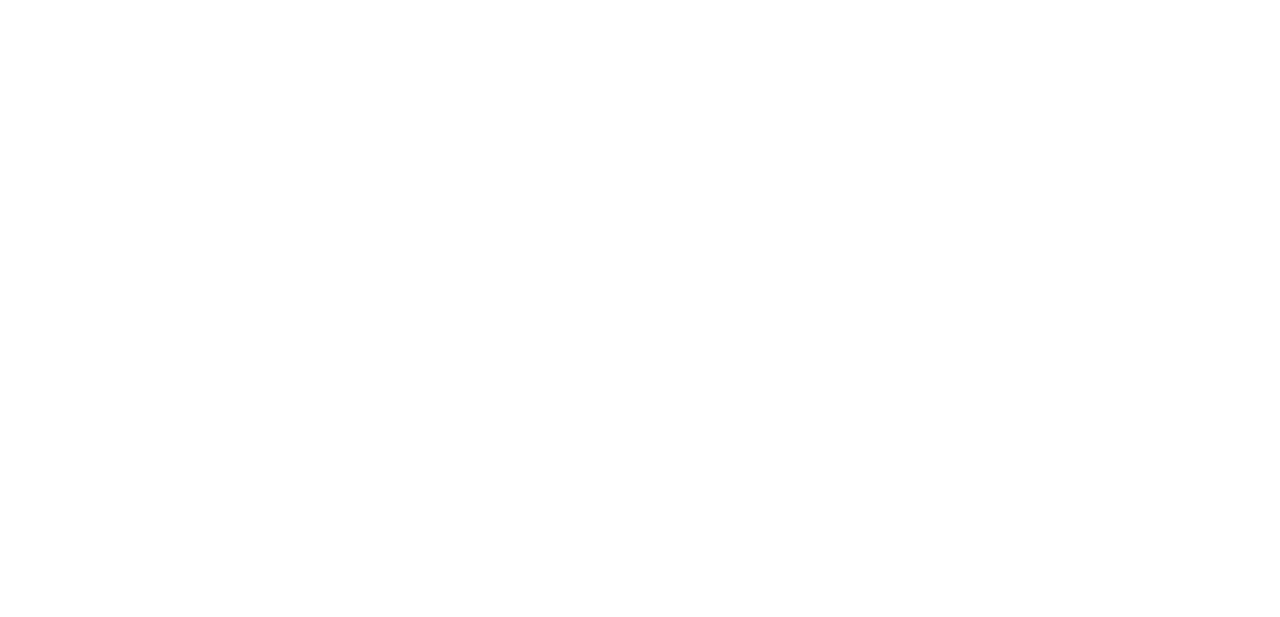
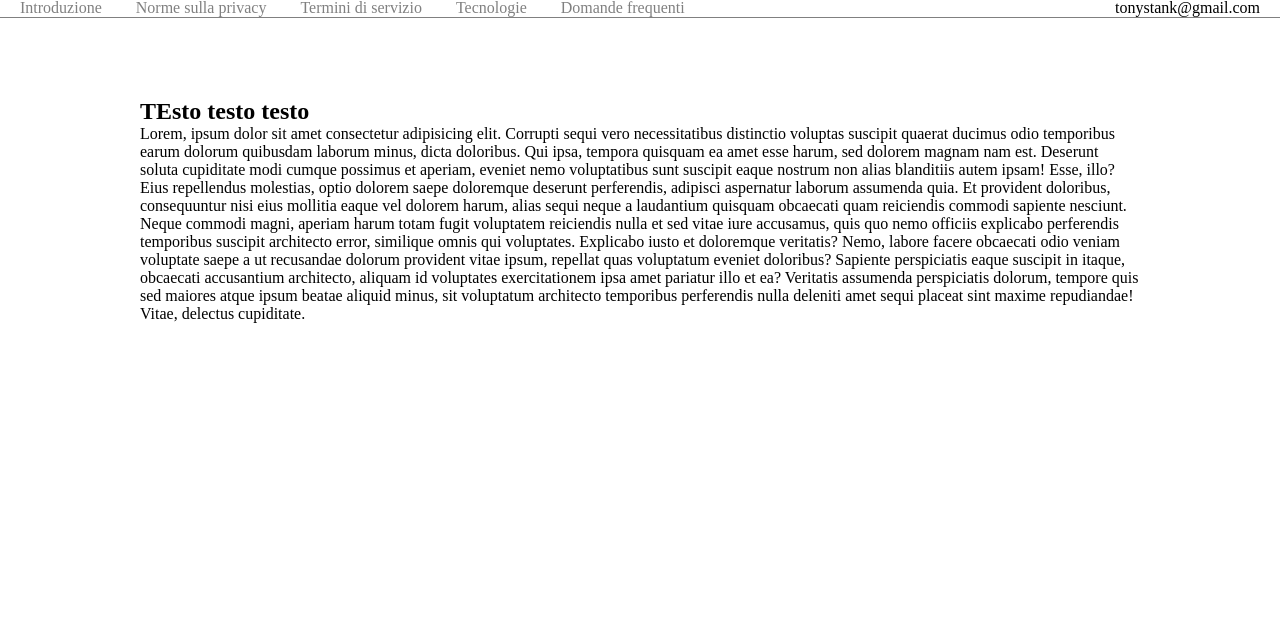
Before and after one commit to riccardo82c/php-google-faq, a PHP site: page / in a window 1280 px wide. Before the commit the part shown is empty. Shown: the part 341-958 px from the top of the page. Before the commit the page ends 36 px from the top, so only its background shows below. Run offline with PHP 8.4, Linux system fonts and the light colour scheme.

Commit message:
add style

```diff
--- a/css/style.css
+++ b/css/style.css
@@ -3,3 +3,67 @@
 	padding: 0;
 	box-sizing: border-box;
 }
+
+/* HEADER */
+
+header {
+	padding: 20px;
+	padding-bottom: 0;
+}
+
+/* logo */
+
+.logo {
+	display: flex;
+	align-items: center;
+}
+
+.policies {
+	margin-left: 10px;
+}
+
+/* nav */
+
+nav {
+	margin-top: 20px;
+	display: flex;
+	justify-content: space-between;
+
+
+}
+
+
+ul {
+
+	list-style-type: none;
+}
+
+ul li {
+	display: inline-block;
+	margin-right: 30px;
+}
+
+ul a {
+	text-decoration: none;
+	color: grey;
+}
+
+
+.my-account {}
+
+/* END HEADER */
+
+main {
+	width: 100%;
+	height: 600px;
+	border-top: 1px solid grey;
+}
+
+main .container {
+	max-width: 1000px;
+	width: 90%;
+	height: 100%;
+	margin: 0 auto;
+	padding: 80px 0;
+
+}
--- a/index.php
+++ b/index.php
@@ -4,15 +4,76 @@ Ci sono diverse domande con relative risposte. Gestire il “Database” e la vi
 
 <!DOCTYPE html>
 <html lang="en">
+
 <head>
 	<meta charset="UTF-8">
 	<meta name="viewport" content="width=device-width, initial-scale=1.0">
 	<link rel="stylesheet" href="css/style.css">
 	<title>Faq Google</title>
 </head>
+
 <body>
 
-<h1>prova</h1>
+
+	<header>
+		<div class="logo">
+			<img src="https://www.google.com/images/branding/googlelogo/1x/googlelogo_color_74x24dp.png" alt="">
+			<span class="policies">Privacy e termini</span>
+		</div>
+		<nav>
+			<ul>
+				<li><a href="">Introduzione</a></li>
+				<li><a href="">Norme sulla privacy</a></li>
+				<li><a href="">Termini di servizio</a></li>
+				<li><a href="">Tecnologie</a></li>
+				<li><a href="">Domande frequenti</a></li>
+			</ul>
+			<span class="my-account">tonystank@gmail.com</span>
+		</nav>
+
+
+	</header>
+
+	<main>
+		<div class="container">
+
+
+			<h2>TEsto testo testo</h2>
+			<div class="body">Lorem, ipsum dolor sit amet consectetur adipisicing elit. Corrupti sequi vero necessitatibus
+				distinctio voluptas suscipit quaerat ducimus odio temporibus earum dolorum quibusdam laborum minus, dicta
+				doloribus. Qui ipsa, tempora quisquam ea amet esse harum, sed dolorem magnam nam est. Deserunt soluta
+				cupiditate modi cumque possimus et aperiam, eveniet nemo voluptatibus sunt suscipit eaque nostrum non alias
+				blanditiis autem ipsam! Esse, illo? Eius repellendus molestias, optio dolorem saepe doloremque deserunt
+				perferendis, adipisci aspernatur laborum assumenda quia. Et provident doloribus, consequuntur nisi eius
+				mollitia eaque vel dolorem harum, alias sequi neque a laudantium quisquam obcaecati quam reiciendis commodi
+				sapiente nesciunt. Neque commodi magni, aperiam harum totam fugit voluptatem reiciendis nulla et sed vitae
+				iure accusamus, quis quo nemo officiis explicabo perferendis temporibus suscipit architecto error, similique
+				omnis qui voluptates. Explicabo iusto et doloremque veritatis? Nemo, labore facere obcaecati odio veniam
+				voluptate saepe a ut recusandae dolorum provident vitae ipsum, repellat quas voluptatum eveniet doloribus?
+				Sapiente perspiciatis eaque suscipit in itaque, obcaecati accusantium architecto, aliquam id voluptates
+				exercitationem ipsa amet pariatur illo et ea? Veritatis assumenda perspiciatis dolorum, tempore quis sed
+				maiores atque ipsum beatae aliquid minus, sit voluptatum architecto temporibus perferendis nulla deleniti
+				amet sequi placeat sint maxime repudiandae! Vitae, delectus cupiditate.</div>
+
+
+
+
+		</div>
+
+
+
+
+	</main>
+
+
+	<footer>
+
+	</footer>
+
+
+
+
 
 </body>
+
 </html>
```
